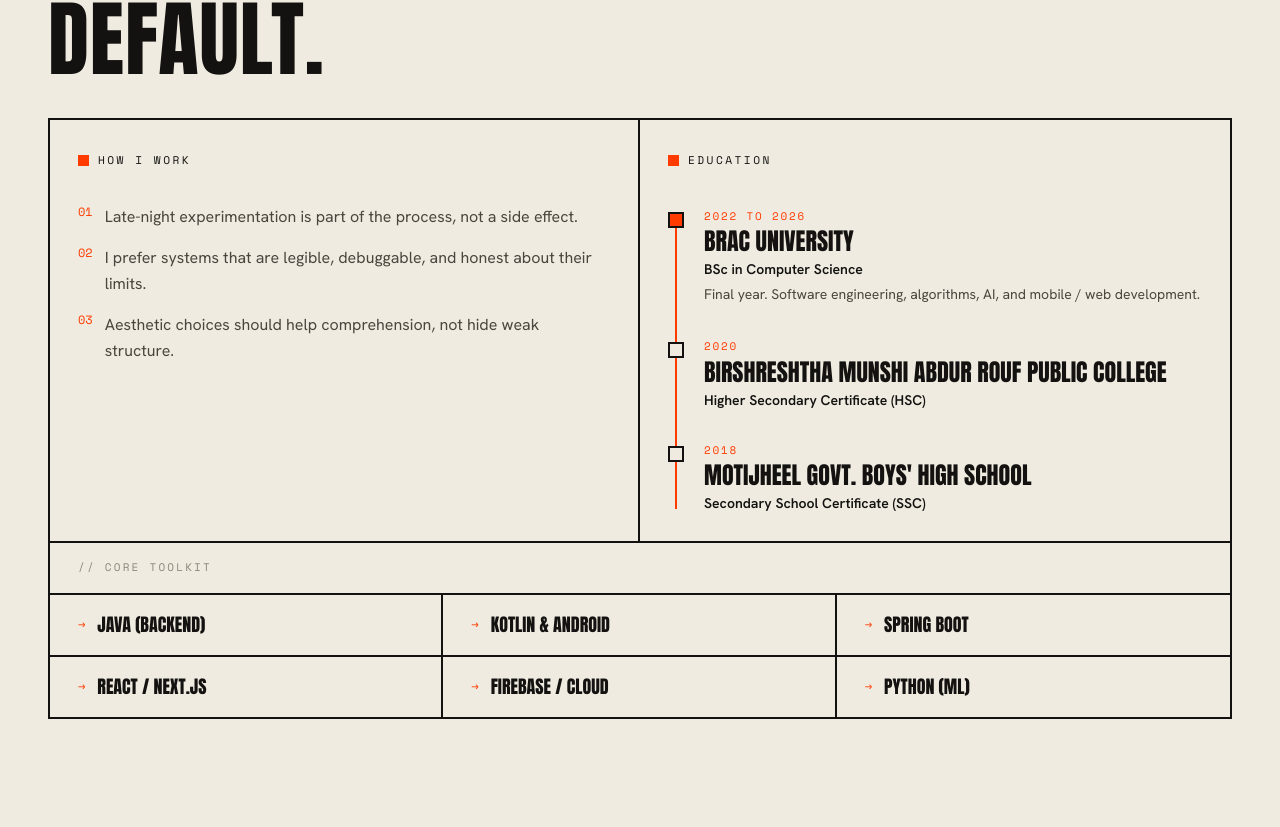
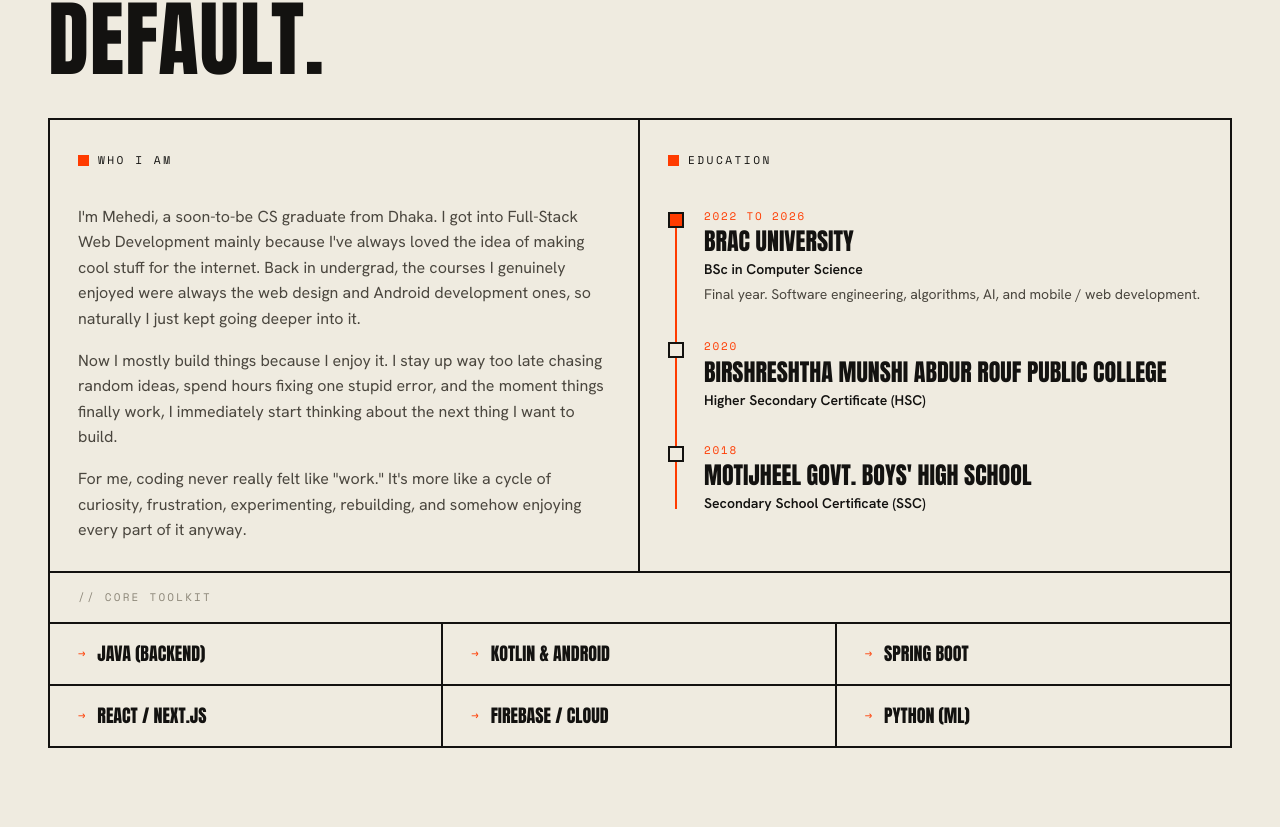
Before and after one commit to mehedinassah/portfolio, a React (Create React App) app in the folder frontend/: page / in a window 1280 px wide. Shown: the part 1313-2140 px from the top of the page. Built offline with nearby package versions, Linux system fonts and the light colour scheme.

Commit message:
About: replace 'How I work' with a personal bio

```diff
--- a/frontend/src/components/About.jsx
+++ b/frontend/src/components/About.jsx
@@ -31,19 +31,24 @@ export default function About() {
             transition={{ duration: 0.5, ease }}
             className="border-b-2 border-line p-7 lg:border-b-0 lg:border-r-2"
           >
-            <p className="section-kicker">How I work</p>
-            <ul className="mt-5 space-y-4 text-sm leading-relaxed text-inksoft">
-              {[
-                "Late-night experimentation is part of the process, not a side effect.",
-                "I prefer systems that are legible, debuggable, and honest about their limits.",
-                "Aesthetic choices should help comprehension, not hide weak structure.",
-              ].map((item, i) => (
-                <li key={item} className="flex gap-3">
-                  <span className="font-mono text-xs text-accent">0{i + 1}</span>
-                  <span>{item}</span>
-                </li>
-              ))}
-            </ul>
+            <p className="section-kicker">Who I am</p>
+            <div className="mt-5 space-y-4 text-sm leading-relaxed text-inksoft md:text-base">
+              <p>
+                I'm Mehedi, a soon-to-be CS graduate from Dhaka. I got into Full-Stack Web Development mainly because
+                I've always loved the idea of making cool stuff for the internet. Back in undergrad, the courses I
+                genuinely enjoyed were always the web design and Android development ones, so naturally I just kept
+                going deeper into it.
+              </p>
+              <p>
+                Now I mostly build things because I enjoy it. I stay up way too late chasing random ideas, spend hours
+                fixing one stupid error, and the moment things finally work, I immediately start thinking about the next
+                thing I want to build.
+              </p>
+              <p>
+                For me, coding never really felt like "work." It's more like a cycle of curiosity, frustration,
+                experimenting, rebuilding, and somehow enjoying every part of it anyway.
+              </p>
+            </div>
           </motion.div>
 
           <div>
```
